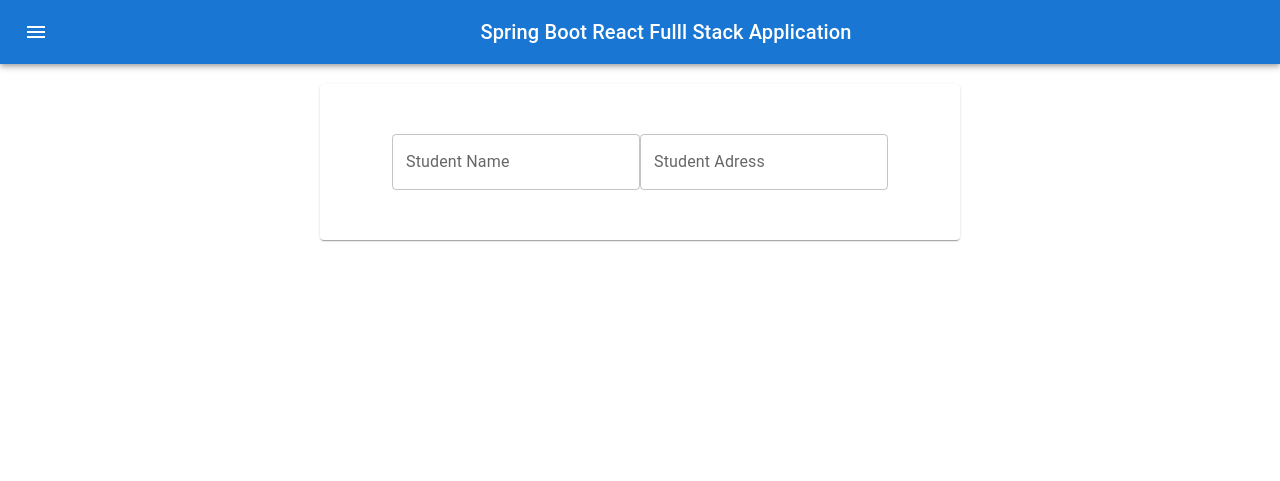
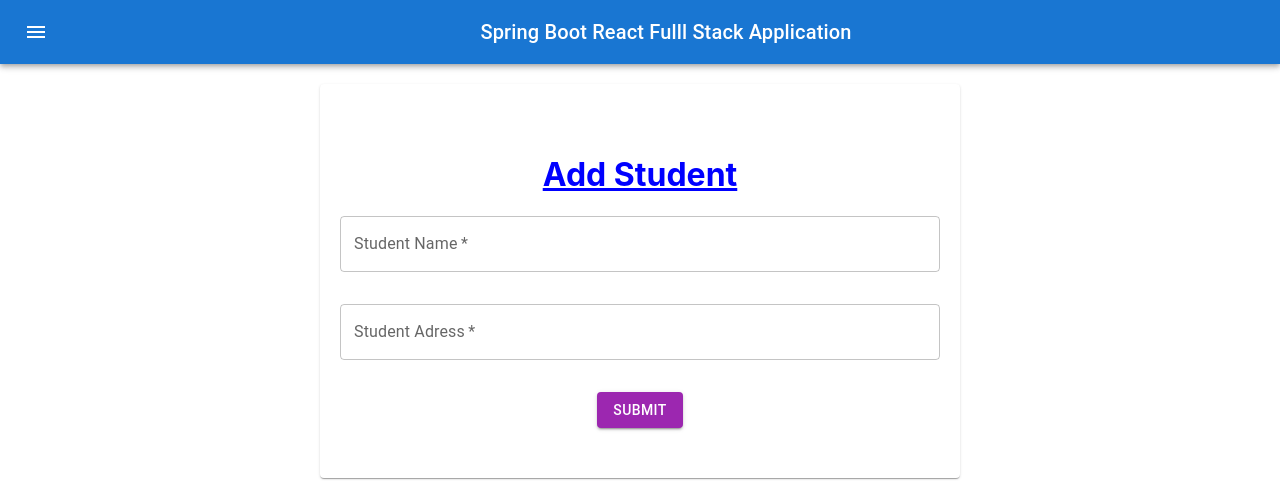
Before and after one commit to Labbi-Ahmed/Full-Stack-With-Spring-Boot, a React (Create React App) app in the folder studentSystem/student-front-end/: page / in a window 1280 px wide. Shown: the top 481 px of the page. Built offline with nearby package versions, Linux system fonts and the light colour scheme; no server answers.

Commit message:
complete the fullskack applicaation with spring boot, react

```diff
--- a/studentSystem/student-front-end/src/components/Student.js
+++ b/studentSystem/student-front-end/src/components/Student.js
@@ -1,23 +1,64 @@
-import * as React from 'react';
-import Box from '@mui/material/Box';
+import  React,{useEffect, useState} from 'react';
 import TextField from '@mui/material/TextField';
-import { Container, Paper } from '@mui/material';
+import { Container, Paper,Button } from '@mui/material';
+
 
 export default function Student() {
 
     const paperStyle={padding:'50px 20px', width:600,margin:'20px auto'}
+    const[name,setName] = useState('');
+    const[address,setAddress] = useState('');
+    const[students,setStubents] = useState([]);
+
+    const handleClick = (e)=>{
+        e.preventDefault();
+        const student = {name,address};
+        fetch("http://localhost:8080/student/add",{
+            method:"post",
+            headers:{"Content-type":"application/json"},
+            body:JSON.stringify(student)
+        }).then(()=>{
+            console.log("new Stdent add")
+        })
+    }
+    useEffect(()=>{
+        fetch("http://localhost:8080/student/getAll")
+        .then(res=>res.json())
+        .then(result=>{
+            setStubents(result);
+        })
+    },[])
 
     return (
     <Container
         component="form"
         sx={{
-            '& > :not(style)': { m: 1 },
+            '& > :not(style)': { m: 2, width: '50%' },
         }}
         noValidate
         autoComplete="off"
     ><Paper elenation={3} style = {paperStyle}>
-        <TextField id="outlined-basic" label="Student Name" variant="outlined" />
-        <TextField id="outlined-basic" label="Student Adress" variant="outlined" />
+        <h1 style={{color:'blue'}}><u>Add Student</u></h1>
+        <TextField style={{marginBottom:'2rem'}} id="outlined-basic" label="Student Name" variant="outlined" fullWidth
+        value={name}
+        onChange = {(e)=>setName(e.target.value)} required/>
+        <TextField style={{marginBottom:'2rem'}} id="outlined-basic" label="Student Adress" variant="outlined" fullWidth
+        value={address}
+        onChange = {(e)=>setAddress(e.target.value)}
+        required/>
+        <Button variant='contained' color='secondary' onClick={handleClick}>Submit</Button>
+
+    </Paper>
+
+    <Paper elevation={3} style={paperStyle}>
+        {students.map(student=>(
+            <Paper elevation={6} style={{margin:"10px",padding:"15px",textAlign:"left"}}key={student.id}>
+                Id:{student.id}<br/>
+                Name:{student.name}<br/>
+                Address:{student.address}
+
+            </Paper>
+        ))}
     </Paper>
     </Container>
     );
```
Also changed, not shown: 1 other file (tests, documents, lock files or other folders).
